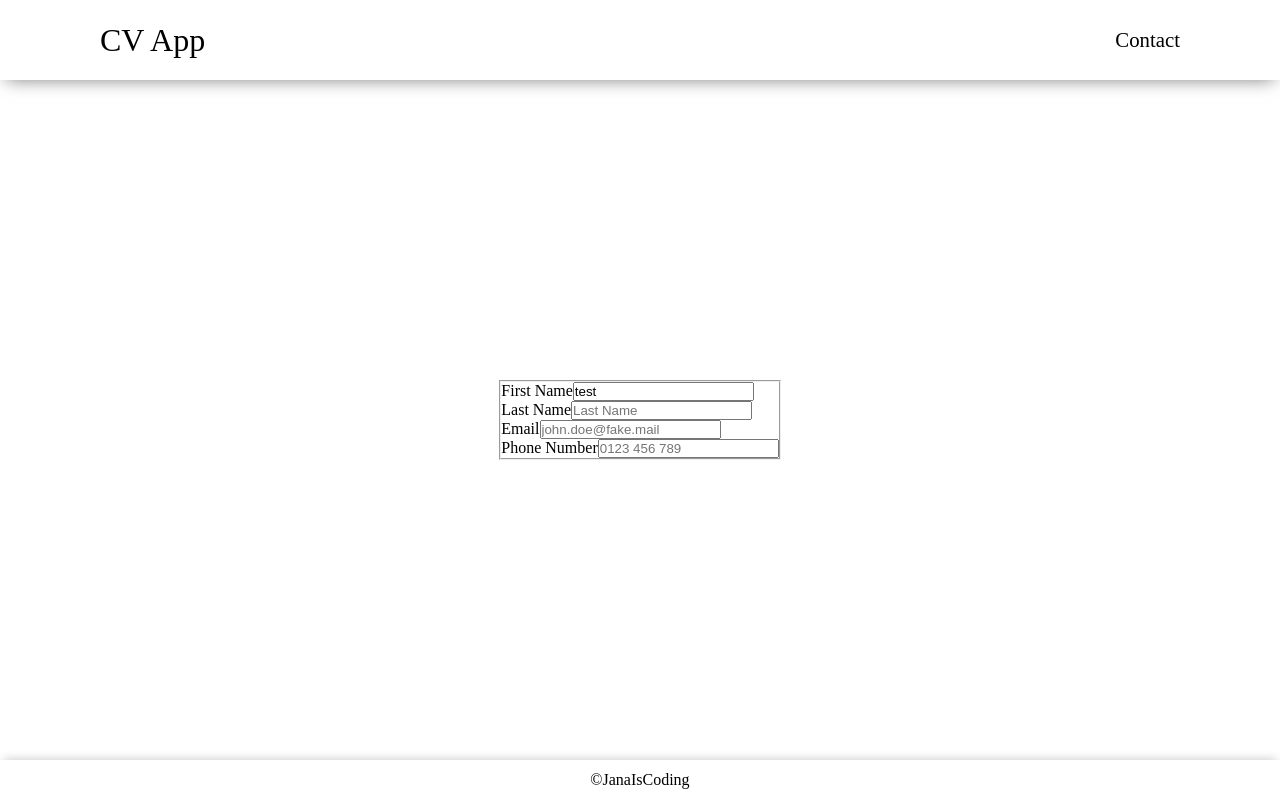
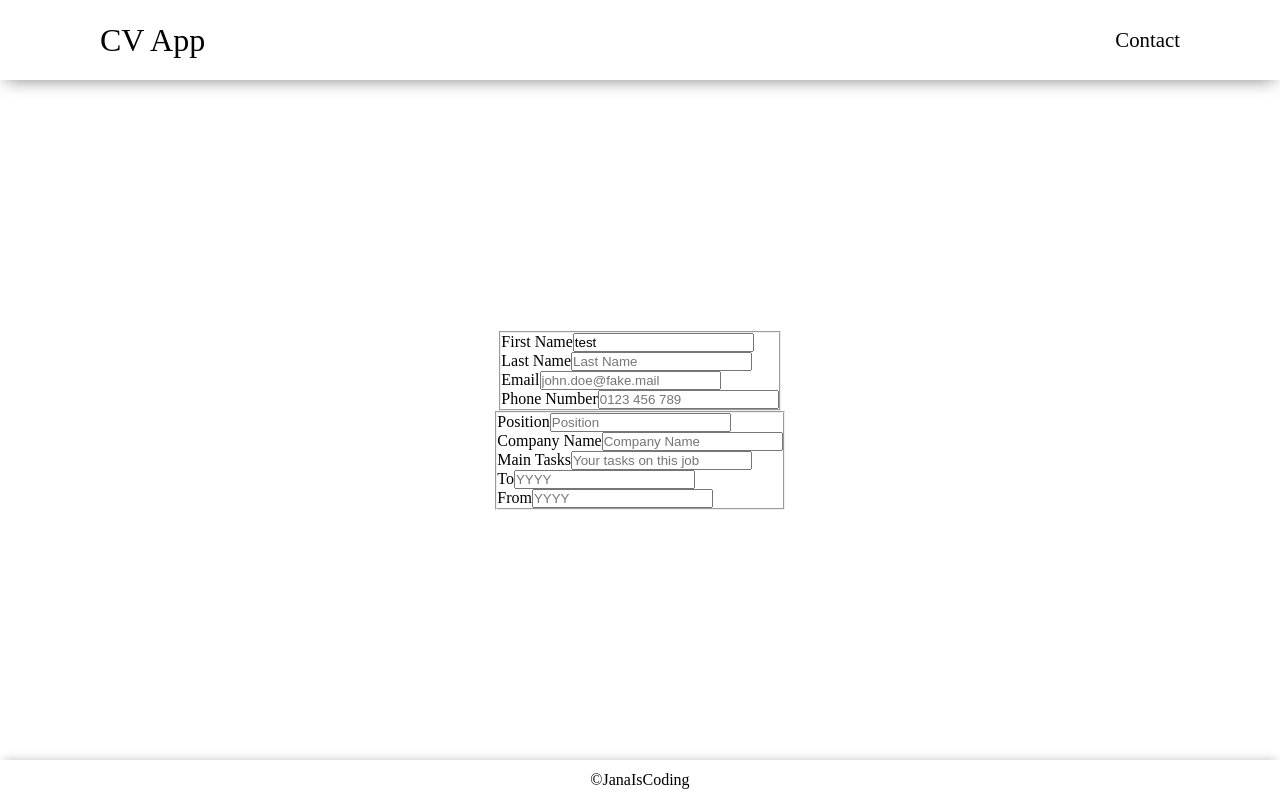
Before and after one commit to janaiscoding/cv-application, a React (Create React App) app: page / in a window 1280 px wide. Built offline with nearby package versions, Linux system fonts and the light colour scheme.

Commit message:
Make experience inputs work

```diff
--- a/src/components/Experience.js
+++ b/src/components/Experience.js
@@ -1,70 +1,18 @@
-import React, { useState } from "react";
+import React from "react";
+import ExperienceItem from "./ExperienceItem";
 
-const Experience = () => {
-  const [companyName, setCompanyName] = useState("");
-  const [position, setPosition] = useState("");
-  const [mainTasks, setMainTasks] = useState("");
-  const [startYear, setStartYear] = useState("");
-  const [endYear, setEndYear] = useState("");
-
+const Experience = ({ experience, onChange }) => {
+  const experienceItems = experience.map((experienceItem) => (
+    <ExperienceItem
+      key={experienceItem.id}
+      id={experienceItem.id}
+      experienceItem={experienceItem}
+      onChange={onChange}
+    />
+  ));
   return (
     <>
-      <fieldset className="experience">
-        {/* separate input field visually : COMPANY NAME  */}
-        <label>
-          Company Name
-          <input
-            value={companyName}
-            onChange={(e) => setCompanyName(e.target.value)}
-            placeholder="Company Name"
-            required={true}
-          />
-        </label>
-        {/* separate input field visually : POSITION  */}
-        <label>
-          Position
-          <input
-            value={position}
-            onChange={(e) => setPosition(e.target.value)}
-            placeholder="Position"
-            required={true}
-          />
-        </label>
-        {/* separate input field visually : MAIN TASKS  */}
-        <label>
-          Main Tasks
-          <input
-            value={mainTasks}
-            onChange={(e) => setMainTasks(e.target.value)}
-            placeholder="Your tasks on this job"
-            required={true}
-          />
-        </label>
-        {/* separate input field visually : START YEAR */}
-        <label>
-          Starting Year
-          <input
-            value={startYear}
-            onChange={(e) => setStartYear(e.target.value)}
-            placeholder="YYYY"
-            pattern="[0-9]{4}"
-            type="number"
-            required={true}
-          />
-        </label>
-        {/* separate input field visually : END YEAR */}
-        <label>
-          Ending Year
-          <input
-            value={endYear}
-            onChange={(e) => setEndYear(e.target.value)}
-            placeholder="YYYY"
-            pattern="[0-9]{4}"
-            type="number"
-            required={true}
-          />
-        </label>
-      </fieldset>
+      <div>{experienceItems}</div>
     </>
   );
 };
--- /dev/null
+++ b/src/components/ExperienceItem.js
@@ -0,0 +1,65 @@
+import React from "react";
+
+const ExperienceItem = ({ id, experienceItem, onChange }) => {
+  console.log(experienceItem);
+  return (
+    <>
+      <fieldset className="experience">
+        {/* separate input field visually : POSITION  */}
+        <label>
+          Position
+          <input
+            name="position"
+            value={experienceItem.position}
+            onChange={(e) => onChange(e, id)}
+            placeholder="Position"
+          />
+        </label>
+        {/* separate input field visually : COMPANY NAME  */}
+        <label>
+          Company Name
+          <input
+            name="company"
+            value={experienceItem.company}
+            onChange={(e) => onChange(e, id)}
+            placeholder="Company Name"
+          />
+        </label>
+        {/* separate input field visually : MAIN TASKS  */}
+        <label>
+          Main Tasks
+          <input
+            name="tasks"
+            value={experienceItem.tasks}
+            onChange={(e) => onChange(e, id)}
+            placeholder="Your tasks on this job"
+          />
+        </label>
+        {/* separate input field visually : START YEAR */}
+        <label>
+          To
+          <input
+            name="to"
+            value={experienceItem.to}
+            onChange={(e) => onChange(e, id)}
+            placeholder="YYYY"
+            type="number"
+          />
+        </label>
+        {/* separate input field visually : END YEAR */}
+        <label>
+          From
+          <input
+            name="from"
+            value={experienceItem.from}
+            onChange={(e) => onChange(e, id)}
+            placeholder="YYYY"
+            type="number"
+          />
+        </label>
+      </fieldset>
+    </>
+  );
+};
+
+export default ExperienceItem;
--- a/src/components/Main.js
+++ b/src/components/Main.js
@@ -6,6 +6,7 @@ const Main = () => {
   const [cv, setCv] = useState(emptyCV);
 
   const handlePersonalChange = (e) => {
+    //inside here i can just simply change each pair of (key: value) inside the personalInfo object
     setCv((prevState) => ({
       ...prevState,
       personalInfo: {
@@ -15,7 +16,30 @@ const Main = () => {
     }));
   };
 
-  return <Resume cv={cv} onChangePersonal={handlePersonalChange} />;
+  const handleExperienceChange = (e, id) => {
+    //target e + id
+    setCv((prevState) => {
+      //take initial cv
+      const newExperience = prevState.experience.map((experienceItem) => {
+        // map through exp array and if id is found
+        if (experienceItem.id === id) {
+          // return the exp object with changed value on event
+          return { ...experienceItem, [e.target.name]: e.target.value };
+        }
+        //if not found, simply return it
+        return experienceItem;
+      });
+      // sets the new prev state to the newly changed one
+      return { ...prevState, experience: [...newExperience] };
+    });
+  };
+  return (
+    <Resume
+      cv={cv}
+      onChangePersonal={handlePersonalChange}
+      onChangeExperience={handleExperienceChange}
+    />
+  );
 };
 
 export default Main;
--- a/src/components/Resume.js
+++ b/src/components/Resume.js
@@ -1,11 +1,13 @@
 import React from "react";
 import Personal from "./Personal";
+import Experience from "./Experience";
 
-const Resume = ({ cv, onChangePersonal }) => {
+const Resume = ({ cv, onChangePersonal, onChangeExperience }) => {
   return (
     <>
       <div className="main">
         <Personal personalInfo={cv.personalInfo} onChange={onChangePersonal} />
+        <Experience experience={cv.experience} onChange={onChangeExperience} />
       </div>
     </>
   );
--- a/src/components/emptyCV.js
+++ b/src/components/emptyCV.js
@@ -12,7 +12,9 @@ const emptyCV = {
       id: uniqid(),
       position: "",
       company: "",
-      year: "",
+      tasks: "",
+      to: "",
+      from: "",
     },
   ],
   education: [
```
